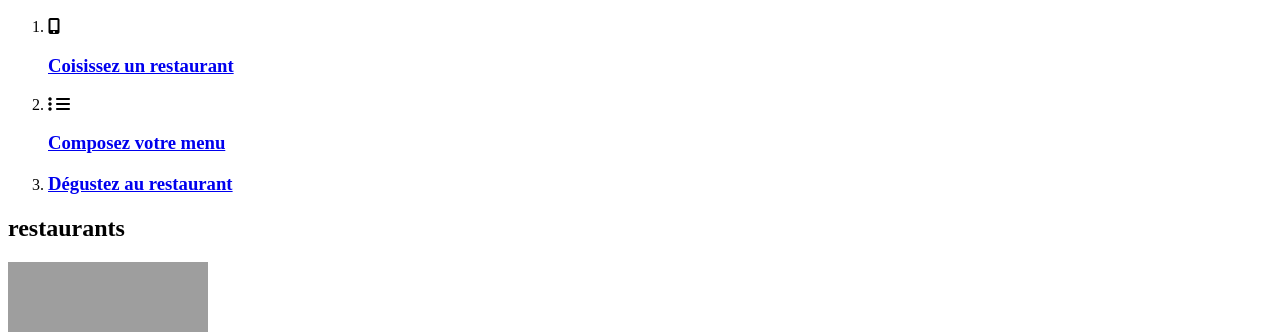
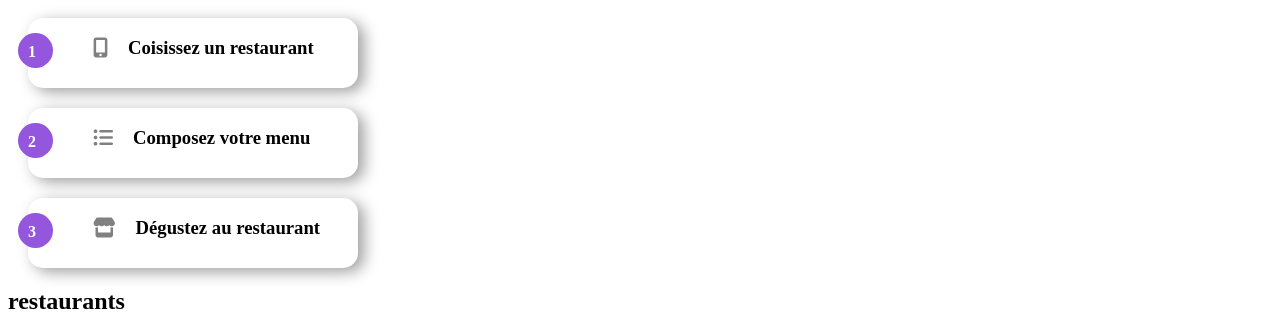
Before and after one commit to Ammar-Khaoula/AmmarKhaoula_3_21032021.githup.io, a website: page index.html in a window 1280 px wide. Shown: the part 393-725 px from the top of the page. Drawn offline with Linux system fonts and the light colour scheme; grey boxes are pictures that could not be loaded.

Commit message:
scss-to-main

```diff
--- a/index.html
+++ b/index.html
@@ -30,29 +30,24 @@
                <!-- main -->
     <main>
         <h1>Fonctionnement</h1>
-        <div>
-            <ol>
-                <li>
-                    <div>
+
+                    <div class="link">
+                        <span>1</span>
                         <i class="fas fa-mobile-alt"></i>
                         <h3> <a href="#">Coisissez un restaurant </a></h3>
                     </div>
-                </li>
-                <li>
-                    <div>
-                        <i class="fas fa-ellipsis-v"></i>
-                        <i class="fas fa-bars"></i>
+
+                    <div class="link">
+                        <span>2</span>
+                        <i class="fas fa-list-ul"></i>
                         <h3><a href="#">Composez votre menu </a></h3>
                     </div>
-                </li>
-                <li>
-                    <div>
+
+                    <div class="link">
+                        <span>3</span>
+                        <i class="fas fa-store"></i>
                         <h3><a href="#">Dégustez au restaurant </a></h3>
                      </div>
-                </li>
-            </ol>
-
-        </div>
 
     </main>
                <!-- section1 -->
--- a/style.scss
+++ b/style.scss
@@ -58,6 +58,60 @@ nav{
     }
 
 }
+               /* main */
+main{
+           .link{
+               display: flex;
+               border: 0px black solid;
+               border-radius: 15px;
+               -webkit-box-shadow: 6px 4px 15px 0px rgba(0, 0, 0, 0.38);
+               -moz-box-shadow: 6px 4px 15px 0px rgba(0, 0, 0, 0.38);
+               box-shadow: 6px 4px 15px 0px rgba(0, 0, 0, 0.38);
+               margin: 20px ;
+               width: 330px;
+               height: 70px;
+               .fas{
+                   color: grey;
+                   font-size: 20px;
+                   transform: scale(1);
+                   transition: transform 50ms;
+                   padding-top:20px;
+                   padding-right: 20px;
+                   &:hover{
+                       transform: scale(1.15);
+                       color: $primaryColor;
+                   }
+               }
+               span{
+                   border: 0px black solid;
+                   border-radius: 50%;
+                   height: 15px;
+                   width: 15px;
+                   margin-top: 15px;
+                   margin-right: 30px;
+                   padding: 10px;
+                   position: relative;
+                   right: 10px;
+                   background-color: $primaryColor;
+                   color: white;
+                   font-weight: bolder;
+               }
+               &:hover{
+                   background-color:rgb(242, 220, 250);
+
+               }
+
+           }
+
+
+        a{
+            text-decoration: none;
+            color: black;
+
+        }
+
+
+}
 
     /* footer */
 footer{
```
Also changed, not shown: style.css, 1 other file.
